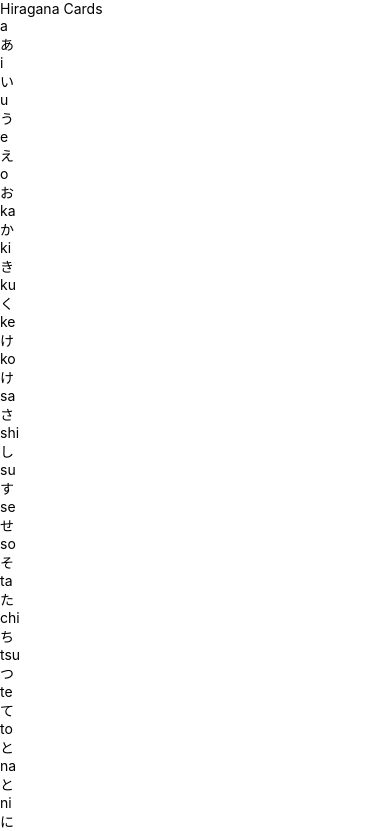
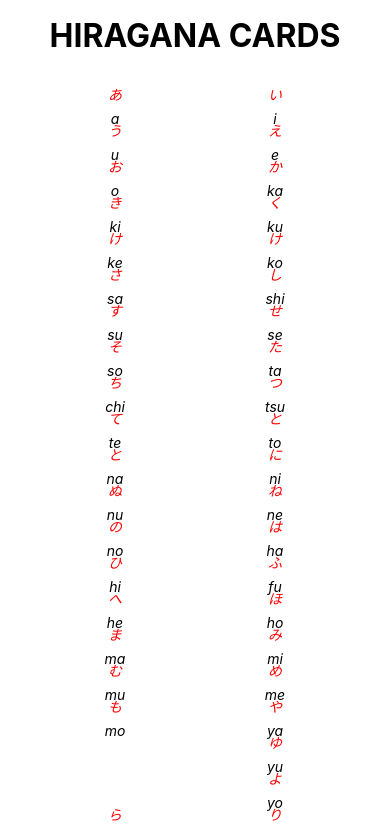
Before and after one commit to thenationofalex/hiragana-cards, a React Native app: screen / in a window 390 px wide. Shown: the top 831 px of the page. Built offline with nearby package versions, Linux system fonts and the light colour scheme.

Commit message:
feat: card component added, added basic styles

```diff
--- /dev/null
+++ b/src/Card.tsx
@@ -0,0 +1,43 @@
+import React from 'react';
+import {Dimensions, StyleSheet, Text, View} from 'react-native';
+import {ICharacters} from './Characters';
+
+import {CONSTANTS} from './Constants';
+
+const {SPACER} = CONSTANTS;
+
+const {height: screenHeight, width: screenWidth} = Dimensions.get('screen');
+const cardHeight = Math.round(screenHeight / 16.5);
+const cardWidth = screenWidth / 5;
+
+const Card = (value: ICharacters) => {
+  const {ro, jp} = value;
+  const displaySpacer = ro === SPACER;
+  return (
+    <View style={styles.card} key={jp}>
+      <Text style={[styles.cardText, styles.cardTextTop]}>
+        {displaySpacer ? null : jp}
+      </Text>
+      <Text style={styles.cardText}>{displaySpacer ? null : ro}</Text>
+    </View>
+  );
+};
+
+const styles = StyleSheet.create({
+  card: {
+    height: cardHeight,
+    width: cardWidth,
+    display: 'flex',
+    justifyContent: 'center',
+  },
+  cardText: {
+    textAlign: 'center',
+    fontStyle: 'italic',
+  },
+  cardTextTop: {
+    color: 'red',
+    marginBottom: 6,
+  },
+});
+
+export default Card;
--- /dev/null
+++ b/src/CharacterTable.tsx
@@ -0,0 +1,27 @@
+import _ from 'lodash/fp';
+import React from 'react';
+import {ScrollView, StyleSheet, View} from 'react-native';
+import Card from './Card';
+
+import {Characters, ICharacters} from './Characters';
+
+const CharacterTable = () => {
+  const list = _.map((value: ICharacters) => <Card {...value} />)(Characters);
+
+  return (
+    <ScrollView>
+      <View style={styles.base}>{list}</View>
+    </ScrollView>
+  );
+};
+
+const styles = StyleSheet.create({
+  base: {
+    flex: 1,
+    flexDirection: 'row',
+    flexWrap: 'wrap',
+    justifyContent: 'center',
+  },
+});
+
+export default CharacterTable;
--- a/src/Characters.ts
+++ b/src/Characters.ts
@@ -43,9 +43,9 @@ export const Characters: ICharacters[] = [
   {ro: 'me', jp: 'め'},
   {ro: 'mo', jp: 'も'},
   {ro: 'ya', jp: 'や'},
-  {ro: SPACER, jp: SPACER},
+  {ro: SPACER, jp: `${SPACER}-1`},
   {ro: 'yu', jp: 'ゆ'},
-  {ro: SPACER, jp: SPACER},
+  {ro: SPACER, jp: `${SPACER}-2`},
   {ro: 'yo', jp: 'よ'},
   {ro: 'ra', jp: 'ら'},
   {ro: 'ri', jp: 'り'},
@@ -54,7 +54,7 @@ export const Characters: ICharacters[] = [
   {ro: 'ro', jp: 'ろ'},
   {ro: 'wa', jp: 'わ'},
   {ro: 'wi', jp: 'ゐ'},
-  {ro: SPACER, jp: SPACER},
+  {ro: SPACER, jp: `${SPACER}-3`},
   {ro: 'we', jp: 'ゑ'},
   {ro: 'wo', jp: 'を'},
   {ro: 'n', jp: 'ん'},
--- a/src/Home.tsx
+++ b/src/Home.tsx
@@ -1,24 +1,15 @@
-import _ from 'lodash/fp';
 import React from 'react';
-import {SafeAreaView, ScrollView, Text, View} from 'react-native';
+import {SafeAreaView, View} from 'react-native';
 
-import {Characters, ICharacters} from './Characters';
+import CharacterTable from './CharacterTable';
+import Title from './Title';
 
 const Home = () => {
-  const title = 'Hiragana Cards';
-
-  const ListofChars = _.map((value: ICharacters) => (
-    <View>
-      <Text>{value.ro}</Text>
-      <Text>{value.jp}</Text>
-    </View>
-  ))(Characters);
-
   return (
     <SafeAreaView>
       <View>
-        <Text>{title}</Text>
-        <ScrollView>{ListofChars}</ScrollView>
+        <Title title={'Hiragana Cards'} />
+        <CharacterTable />
       </View>
     </SafeAreaView>
   );
--- /dev/null
+++ b/src/Title.tsx
@@ -0,0 +1,27 @@
+import React from 'react';
+import {StyleSheet, Text, View} from 'react-native';
+
+interface ITitle {
+  title: string;
+}
+
+const Title = ({title}: ITitle) => {
+  return (
+    <View>
+      <Text style={styles.base}>{title}</Text>
+    </View>
+  );
+};
+
+const styles = StyleSheet.create({
+  base: {
+    fontSize: 32,
+    fontWeight: 'bold',
+    marginBottom: 32,
+    marginTop: 16,
+    textAlign: 'center',
+    textTransform: 'uppercase',
+  },
+});
+
+export default Title;
```
